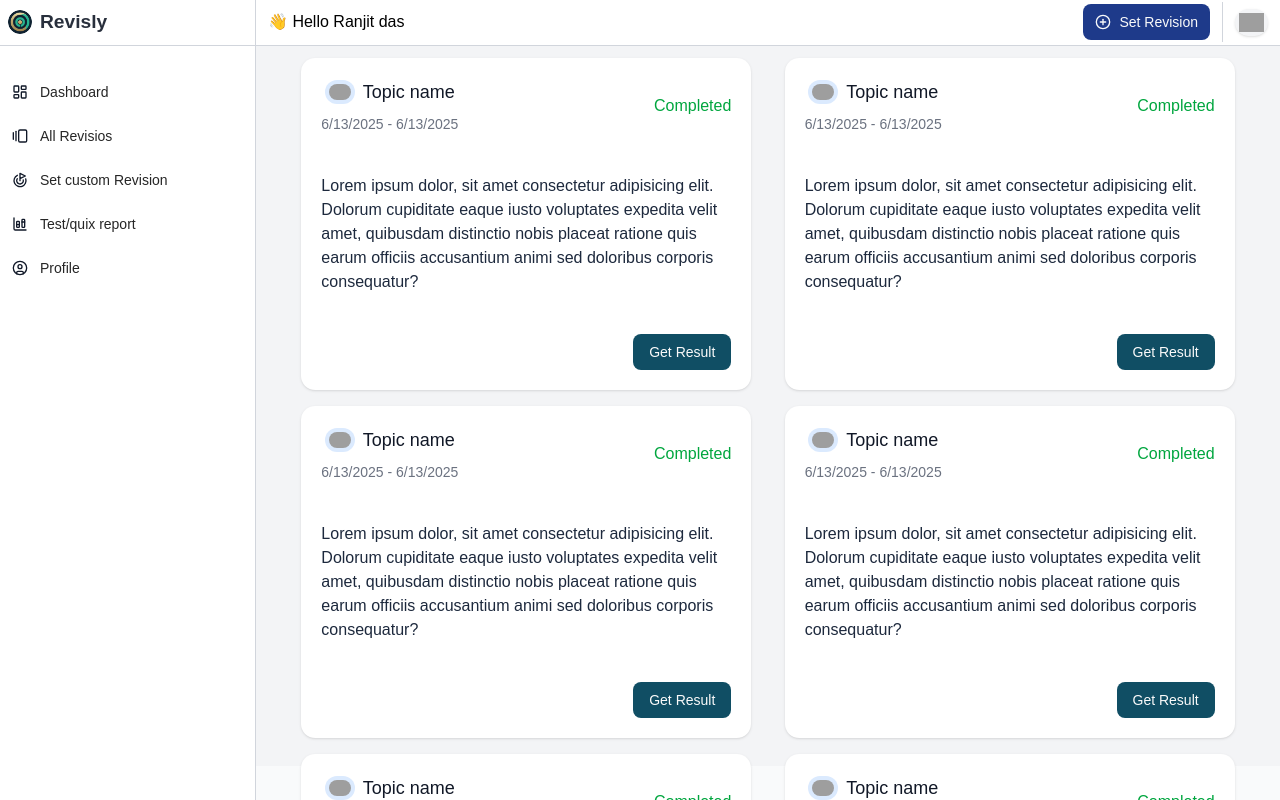
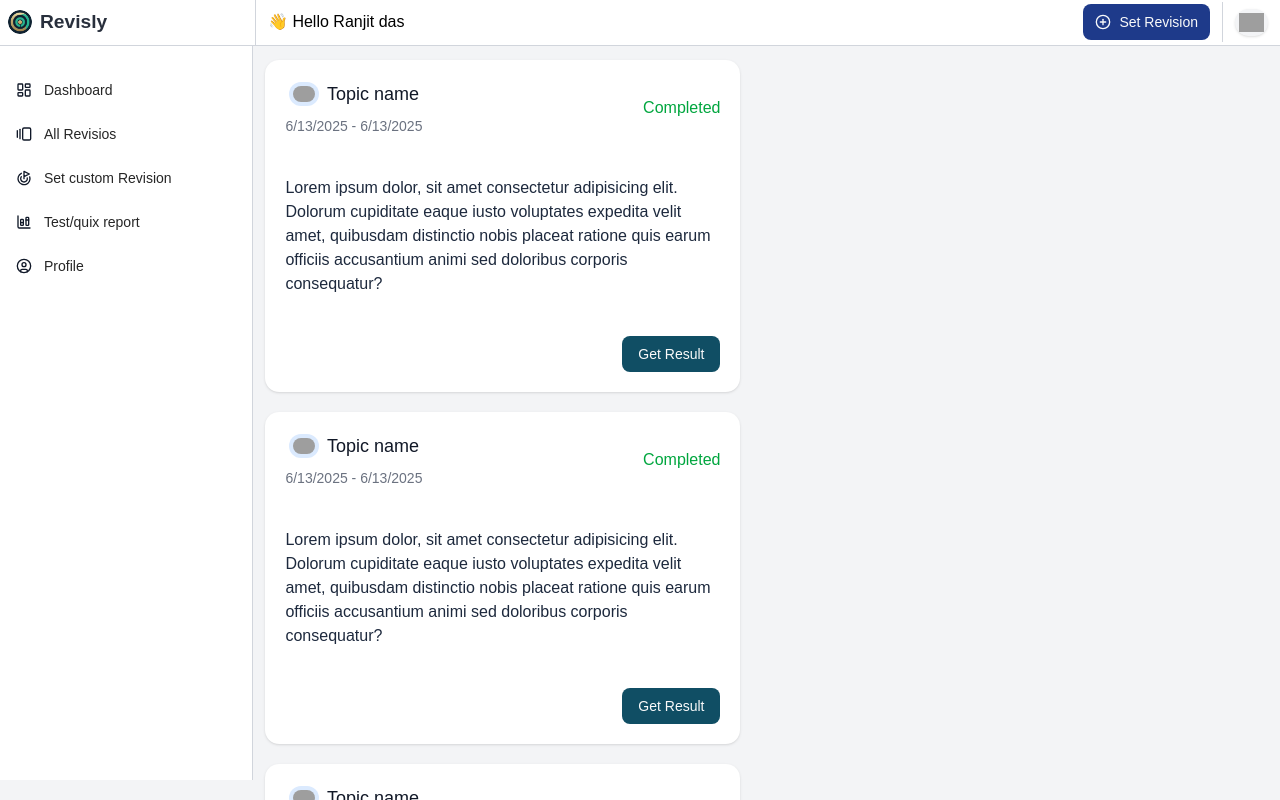
Before and after one commit to ranjit1024/revision, a Next.js app: page /revisly/all in a window 1280 px wide. Shown: the top 800 px of the page. Built offline with nearby package versions, Linux system fonts and the light colour scheme; grey boxes are pictures that could not be loaded; a web font is replaced by a local one.

Commit message:
changing layout

```diff
--- a/app/revisly/all/page.tsx
+++ b/app/revisly/all/page.tsx
@@ -20,7 +20,7 @@ export default function Home(){
     variants={containerVariant}
     initial="hidden"
     animate={inView ? "show":"hidden"}
-    className="flex  w-full flex-wrap justify-evenly items-start ">
+    className="flex  w-full flex-wrap gap-5 items-start ">
         <Card></Card>
         <Card></Card>
         <Card></Card>
--- a/app/revisly/layout.tsx
+++ b/app/revisly/layout.tsx
@@ -28,7 +28,7 @@ export default function Home({ children }: { children: ReactNode }) {
         transition={{
           duration: 0.6,
         }}
-        className=" bg-white border-b-gray-300 border-b-1 grid grid-cols-[20%_80%]"
+        className=" bg-white border-b-gray-300 z-10 border-b-1 grid grid-cols-[20%_80%] fixed w-full"
       >
         <div className=" border-r-1 border-r-gray-300 p-2  ">
           <div className="flex items-center gap-2 max-md:ml-2     ">
@@ -70,7 +70,7 @@ export default function Home({ children }: { children: ReactNode }) {
         </div>
       </motion.div>
 
-      <div className="h-[90vh] grid grid-cols-[20%_80%]">
+      <div className="h-[100%] w-[99vw] relative  grid grid-cols-[20%_80%]">
         <motion.div
           initial={{
             x: -20,
@@ -83,10 +83,10 @@ export default function Home({ children }: { children: ReactNode }) {
           transition={{
             duration: 0.6,
           }}
-          className=" bg-white relative h-full border-r-1 border-gray-300   "
+          className=" bg-white sticky top-0   h-[97.5vh]  z-2 pt-10 border-r-1  border-gray-300   "
         >
           <div
-            className="mt-5 p-2 space-y-2
+            className="mt-5 p-3 space-y-2
 
         "
           >
@@ -105,7 +105,7 @@ export default function Home({ children }: { children: ReactNode }) {
               onClick={() => {
                 router.push("/revisly/home");
               }}
-              className="flex items-center gap-3 hover:bg-primary/10 rounded-md hover:cursor-pointer py-2 px-1"
+              className="flex items-center gap-3 hover:bg-primary/10  rounded-md hover:cursor-pointer py-2 px-1"
             >
               <LayoutDashboardIcon className="size-4 text-gray-900" />
               <p className="text-sm text-neutral-800 font-medium">Dashboard</p>
@@ -209,7 +209,7 @@ export default function Home({ children }: { children: ReactNode }) {
           </div>
         </motion.div>
 
-        <div className="p-3">
+        <div className="p-3 w-[98%]   pt-15 ">
           <NumberProvider>
 
           {children}
--- a/components/ui/revisionCars.tsx
+++ b/components/ui/revisionCars.tsx
@@ -10,7 +10,7 @@ export default function Card() {
   return (
     <motion.div
     variants={cardVariant}
-    className="max-w-[45%] mb-4 hover:cursor-pointer p-5 bg-card rounded-xl shadow">
+    className="max-w-[49%]  hover:cursor-pointer p-5 bg-card rounded-xl shadow">
 
         <div className="flex items-center justify-between">
           <div className="flex gap-2 items-center flex-col ">
```
